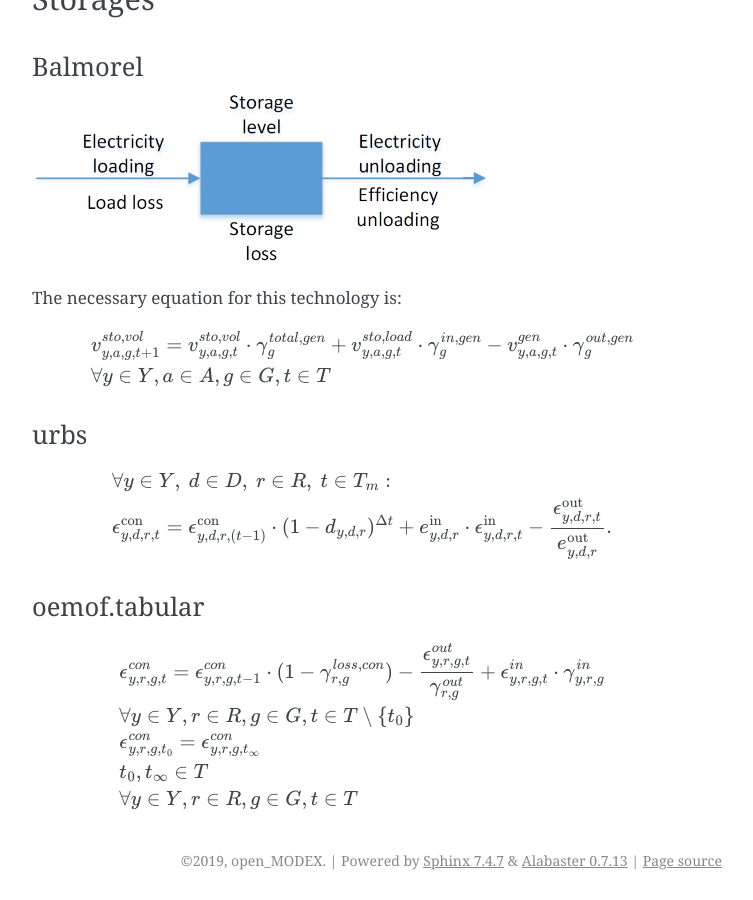
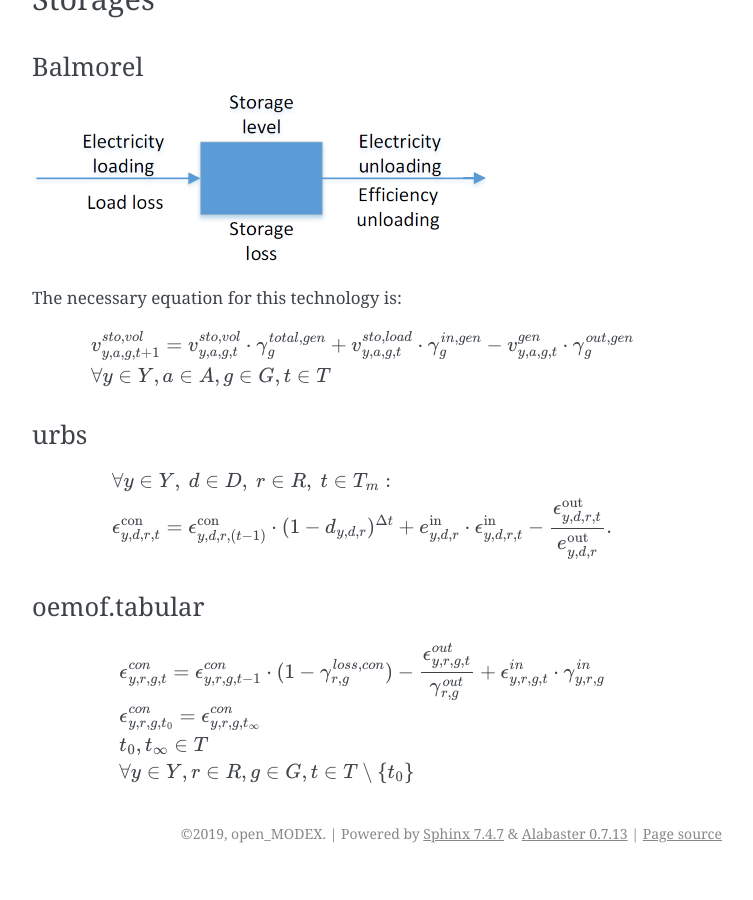
Before and after one commit to open-modex/mathematical-documentation, a Sphinx documentation site: the page built from doc/source/frameworks/technologies.rst, in a window 1280 px wide and 900 px high, scrolled down 4263 px. Shown: the whole window, without its empty margins (388-1141 px from the left). Built offline with Sphinx 7.4.7, drawn with Linux system fonts in a browser that asks for light colours; after the commit the page ends 5136 px from its top, so only the background shows below that.

Commit message:
Reorder the `\forall` lines
Since the second constraint doesn't contain a `t`, we can actually use
the same `\forall` line for it, as for the first constraint, so we only
need one line for all constraints. This also allows us to get rid of
the empty lines and leave the vertical spacing to LaTeX.

```diff
--- a/doc/source/frameworks/technologies.rst
+++ b/doc/source/frameworks/technologies.rst
@@ -228,9 +228,7 @@
     - \frac{\epsilon^{out}_{y,r,g,t}}{\gamma^{out}_{r,g}}
     + \epsilon^{in}_{y,r,g,t} \cdot \gamma^{in}_{y,r,g}
   \\
-  & \forall y \in Y, r\in R, g\in G, t\in T\setminus\{t_0\}
-  \\
   & {\epsilon^{con}_{y,r,g,t_0} = \epsilon^{con}_{y,r,g,t_{\infty}}} \\
   & t_0, t_{\infty} \in T
   \\
-  & \forall y \in Y, r\in R, g\in G, t\in T
+  & \forall y \in Y, r\in R, g\in G, t\in T\setminus\{t_0\}
```
